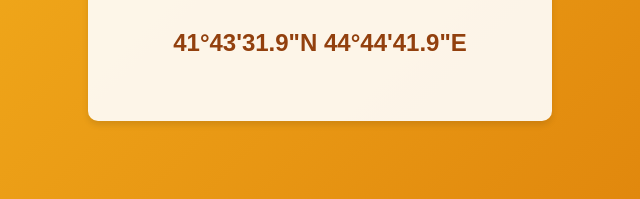
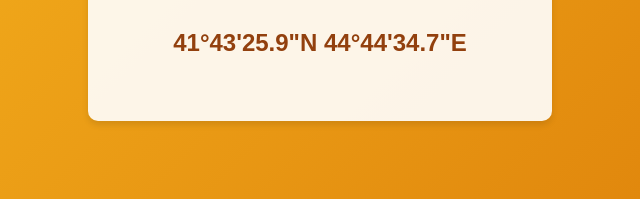
Before and after one commit to Lugossi/2024, a plain HTML site: page coordinates2.html in a window 1280 px wide. Shown: the part 431-630 px from the top of the page, 320-960 px from the left. Drawn offline with Linux system fonts and the light colour scheme.

Commit message:
Update coordinates2.html

```diff
--- a/coordinates2.html
+++ b/coordinates2.html
@@ -57,7 +57,7 @@
     <div class="container">
         <h1>Coordinates for Next QR Code</h1>
         <p>Excellent work cracking the code! Here are the coordinates for the next QR code:</p>
-        <div class="coordinates">41°43'31.9"N 44°44'41.9"E</div>
+        <div class="coordinates">41°43'25.9"N 44°44'34.7"E</div>
         <!-- <button class="next-btn" onclick="window.location.href='puzzle3.html'">Go to Next Puzzle</button> -->
     </div>
 </body>
```
